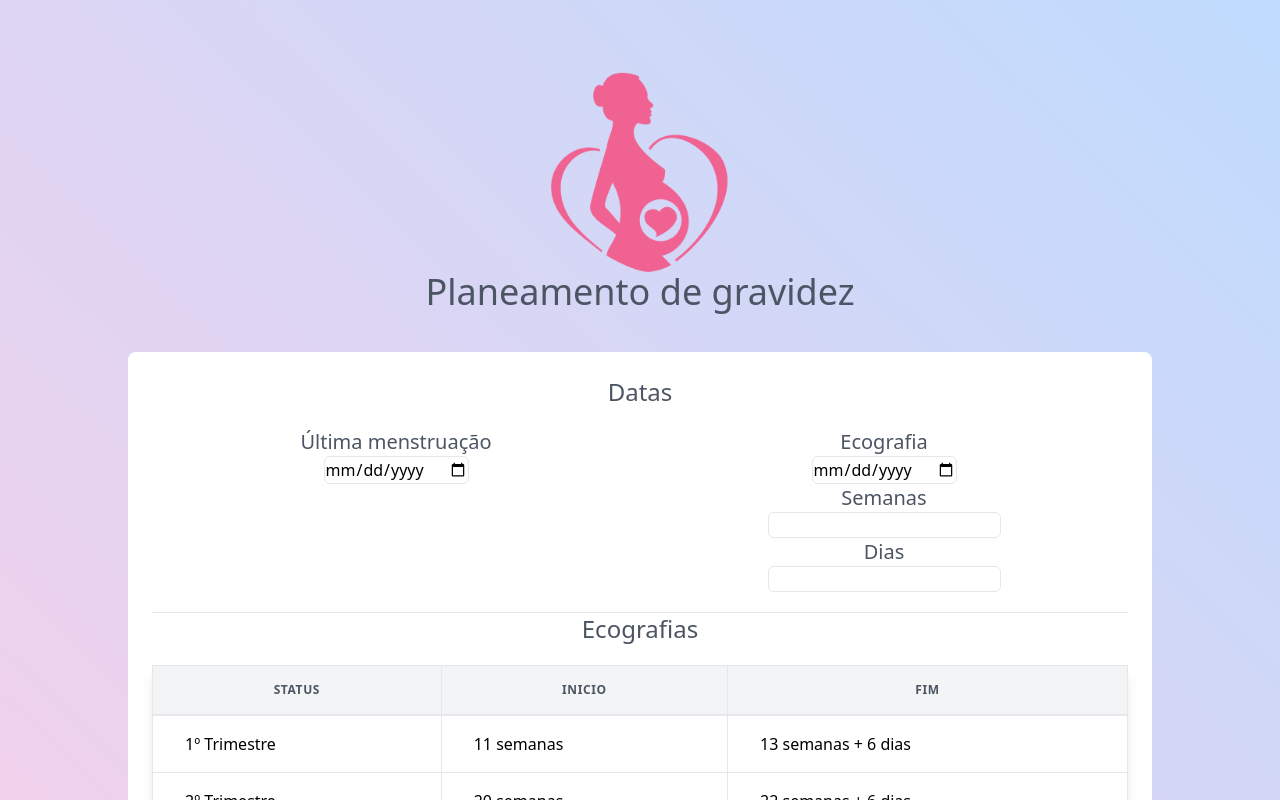
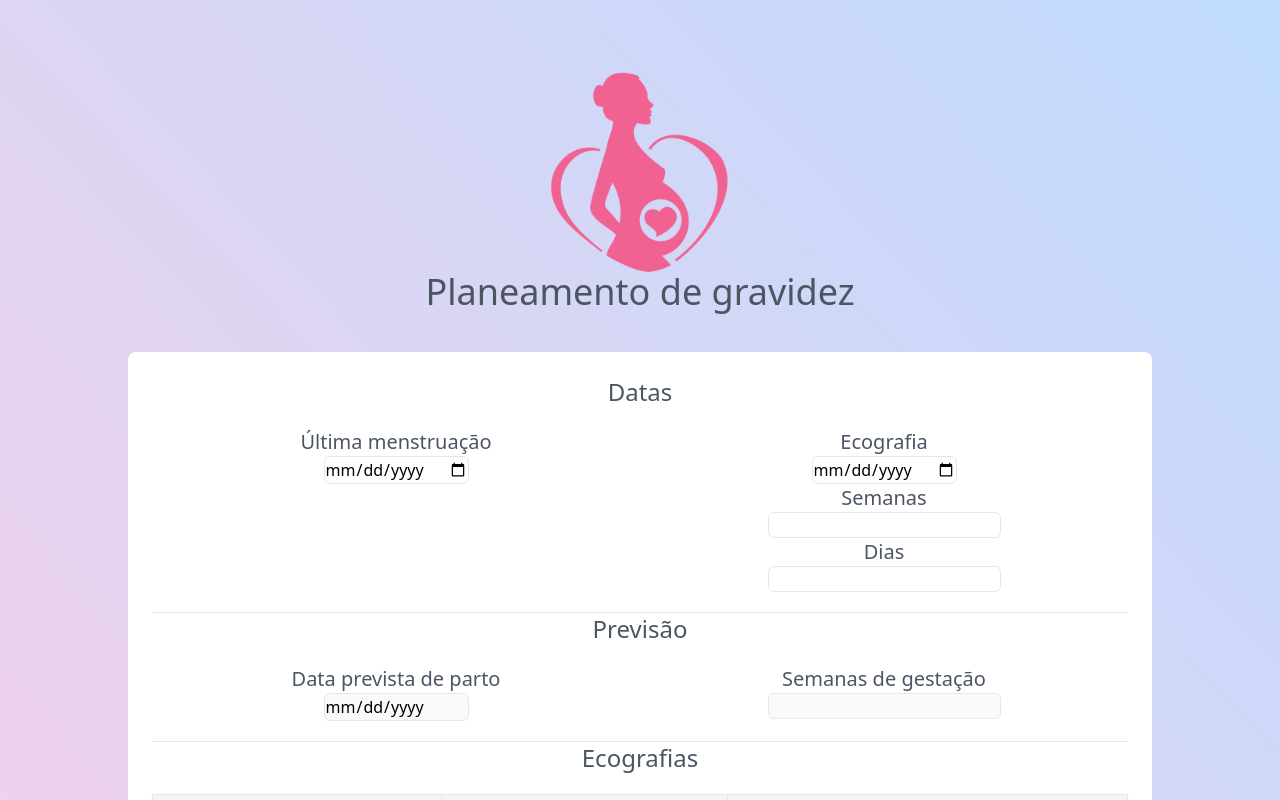
Before and after one commit to HelderFSFerreira/gravidasv2, a Next.js app: page / in a window 1280 px wide. Shown: the top 800 px of the page. Built offline with nearby package versions, Linux system fonts and the light colour scheme.

Commit message:
add Forecast date of birth

```diff
--- /dev/null
+++ b/components/Forecast.tsx
@@ -0,0 +1,44 @@
+import { useEffect, useState } from "react";
+
+type Props = {
+    initialDate: Date | undefined
+}
+
+const Forecast =  ({initialDate} :Props) => {
+    const [startDate, setStartDate] = useState<string>('');
+
+    useEffect(() => {
+        setStartDate(getDateofBirth(initialDate))
+    })
+
+    function getDateofBirth(initialDate:Date|undefined): string {
+        if (initialDate) {
+
+            let dateOfBirth = new Date(initialDate.valueOf());
+            dateOfBirth.setDate(dateOfBirth.getDate() + 7 * 42);
+
+            return dateOfBirth.toISOString().split('T')[0]
+        } else {
+            return '';
+        }
+    }
+
+    return(
+        <div className='grid grid-cols-2 content-center'>
+            <div className='flex flex-col flex-wrap flex-grow-0 items-center'>
+                <h3>Data prevista de parto</h3>
+                <input  type='date'
+                        value={startDate}
+                        disabled/>
+            </div>
+
+            <div className='flex flex-col flex-wrap flex-grow-0 items-center'>
+                <h3>Semanas de gestação</h3>
+                <input  type='number'
+                        disabled/>
+            </div>
+        </div>
+    );
+}
+
+export default Forecast;
--- a/pages/index.tsx
+++ b/pages/index.tsx
@@ -2,12 +2,13 @@ import TableProcedures from '../components/TableProcedures';
 import InputDates from '../components/InputDates';
 import Title from '../components/Title';
 import Header from '../components/Header';
+import Forecast from '../components/Forecast';
 import { useState } from 'react';
 import { ecosInital, examsInitial, listHeader } from '../utils/data';
 import { childDates, Exams } from '../interfaces';
 
 const Print = () => {
-    // const [initialDate, setInitialDate] = useState(new Date());
+    const [initialDate, setInitialDate] = useState<Date|undefined>();
     const [ecos, setEcos] = useState({ecosInital}.ecosInital);
     const [exams, setExams] = useState({examsInitial}.examsInitial);
     const [dates, setDates] = useState<childDates>({
@@ -43,6 +44,7 @@ const Print = () => {
         setDates(currentDates);
 
         let initialDate = getInitialDate(currentDates);
+        setInitialDate(initialDate);
 
 
         if (initialDate) {
@@ -61,9 +63,6 @@ const Print = () => {
 
         for (let i = 0; i < procedures.length; i++) {
             const procedure = procedures[i];
-
-            console.log(initialDate);
-
 
             let dateSince = new Date(initialDate.valueOf());
             dateSince.setDate(dateSince.getDate() + 7 * procedure.since.weeks + (procedure.since.days || 0));
@@ -106,10 +105,14 @@ const Print = () => {
                     <Title/>
                 </div>
 
-                <div className='grid grid-cols-1 print:grid-cols-2 gap-y-5 bg-white rounded-lg p-6 divide-y print:divide-y-reverse'>
+                <div className='grid grid-cols-1 print:grid-cols-2 gap-y-5 print:gap-y-0 bg-white rounded-lg p-6 divide-y print:divide-y-reverse'>
                     <div className='container mx-auto print:row-span-2'>
                         <h2>Datas</h2>
-                        <InputDates  dates={dates} onChange={(e=>{handleChange(e)})}/>
+                        <InputDates dates={dates} onChange={(e=>{handleChange(e)})}/>
+                    </div>
+                    <div className='container mx-auto print:row-span-2'>
+                        <h2>Previsão</h2>
+                        <Forecast initialDate={initialDate}/>
                     </div>
                     <div className='container flex flex-col justify-center'>
                         <h2>Ecografias</h2>
--- a/styles/global.css
+++ b/styles/global.css
@@ -42,9 +42,13 @@
 
   th {
     @apply border px-2 py-1;
-    }
+  },
 
   td {
     @apply border px-2 py-1;
+  },
+
+  h2 {
+    @apply flex justify-center pb-1;
   }
 }
```
Lines whose indentation alone changed are shown as unchanged.
